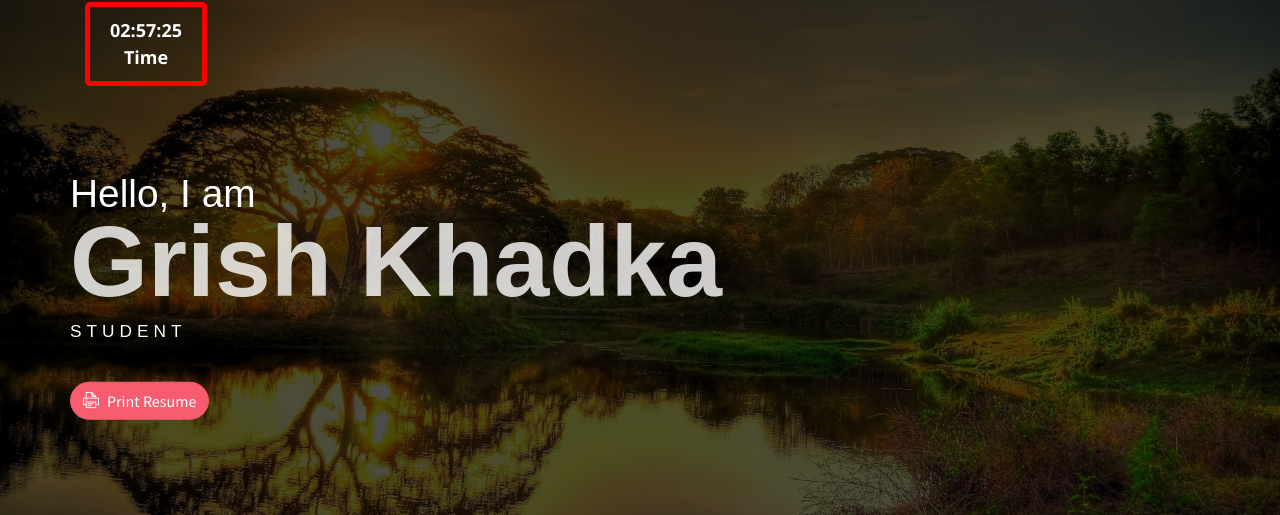
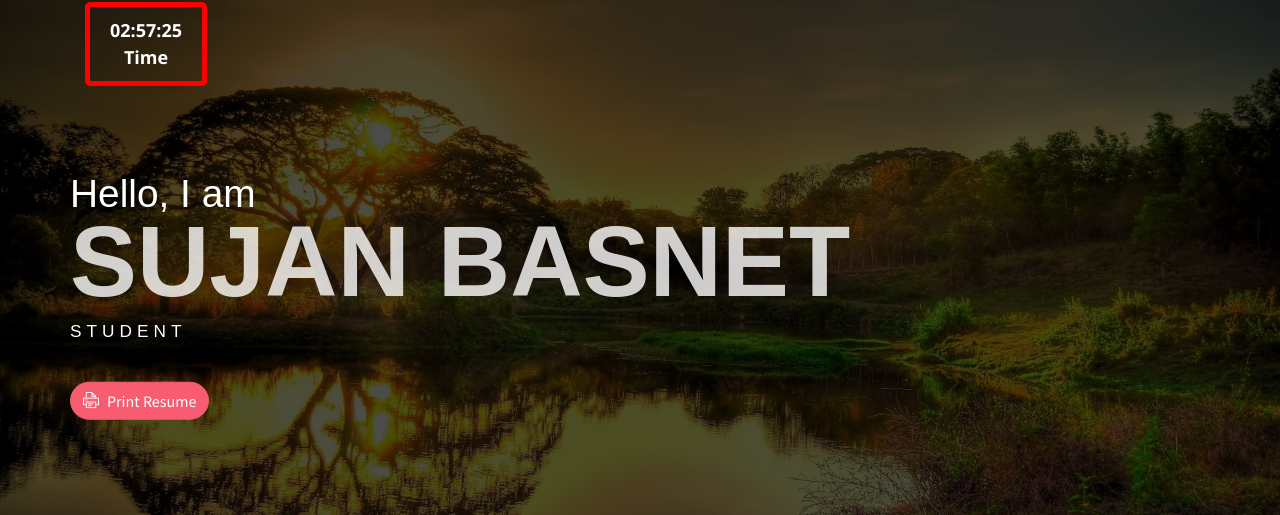
Before and after one commit to Crimsonpainnn/theycallmegrish, a plain HTML site: page index.html in a window 1280 px wide. Shown: the part 57-572 px from the top of the page. Drawn offline with Linux system fonts and the light colour scheme; a script that the page names is missing.

Commit message:
Update index.html

```diff
--- a/index.html
+++ b/index.html
@@ -73,7 +73,7 @@
 </script>
 <div class="header-content">
 <h4 class="header-subtitle">Hello, I am</h4>
-<h1 class="header-title">Grish Khadka</h1>
+<h1 class="header-title">SUJAN BASNET</h1>
 <h6 class="header-mono">STUDENT</h6>
 <button class="btn btn-primary btn-rounded"><i class="ti-printer pr-2"></i>Print Resume</button>
 </div>
```
